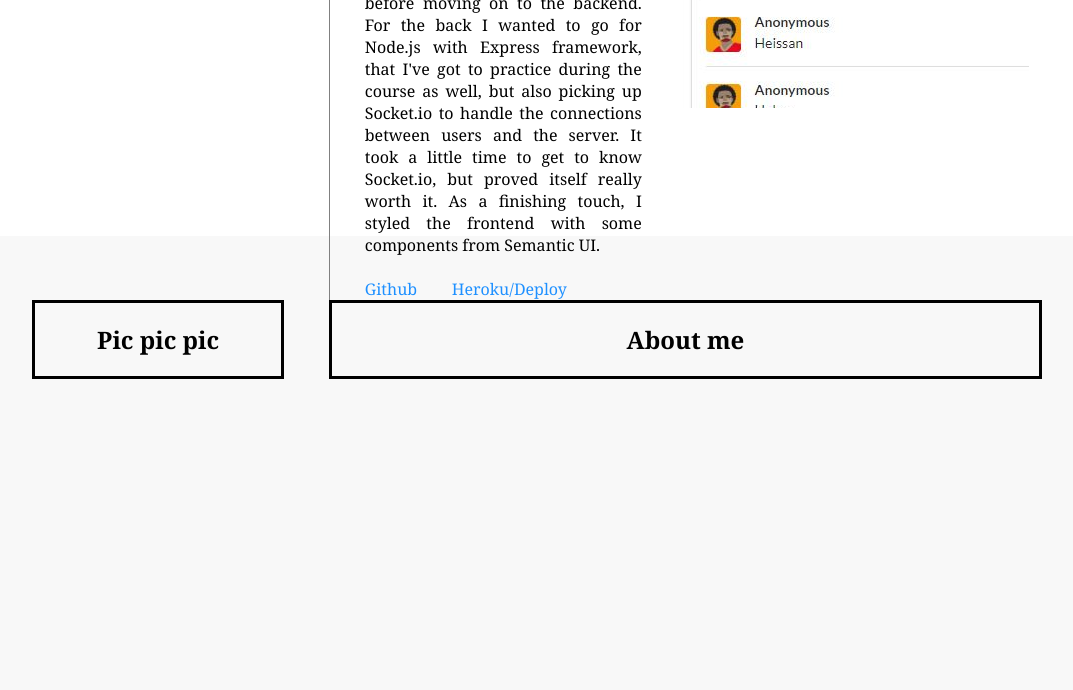
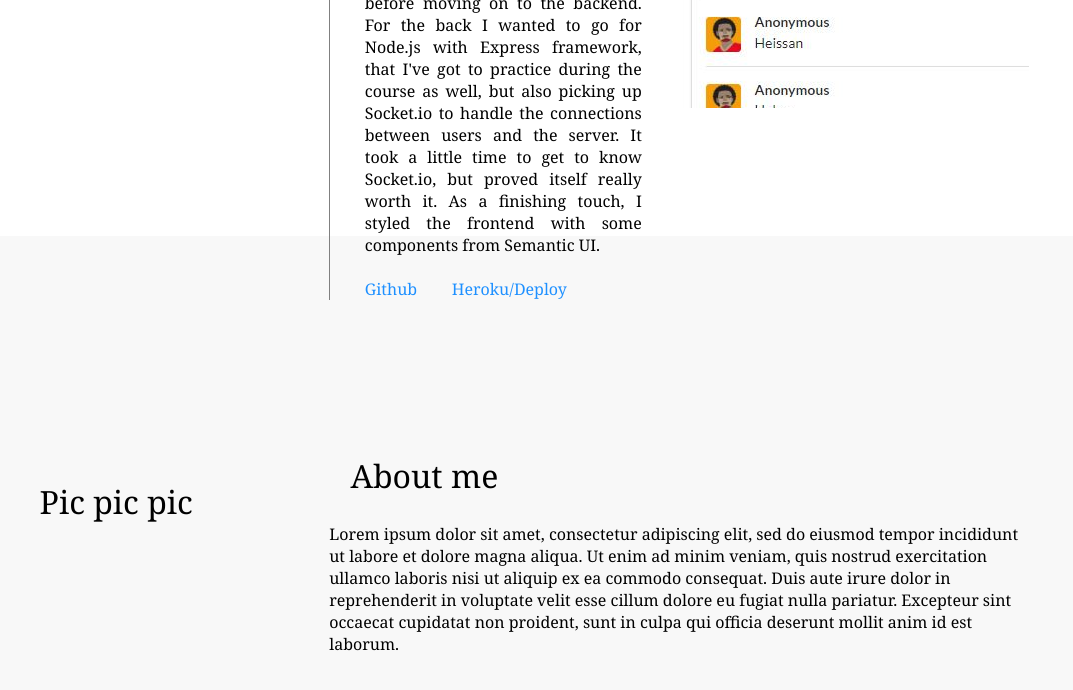
Before and after one commit to Sundholm11/portfolio, a React (Create React App) app: page / in a window 1280 px wide. Shown: the part 1283-1973 px from the top of the page, without its empty margins (106-1179 px from the left). Built offline with nearby package versions, Linux system fonts and the light colour scheme; the HTML template or start-up script is replaced by a standard one.

Commit message:
Doodling aboutme styling

```diff
--- a/src/components/AboutMe.tsx
+++ b/src/components/AboutMe.tsx
@@ -6,10 +6,11 @@
 	return (
 		<div className="mainContainer" style={{ backgroundColor: "#f8f8f8" }}>
 			<div className="aboutLeftContainer">
-                <h2>Pic pic pic</h2>
+                <h2 className="about">Pic pic pic</h2>
             </div>
             <div className="aboutRightContainer">
-                <h2>About me</h2>
+                <h2 className="about">About me</h2>
+                <p className="aboutDescription">Lorem ipsum dolor sit amet, consectetur adipiscing elit, sed do eiusmod tempor incididunt ut labore et dolore magna aliqua. Ut enim ad minim veniam, quis nostrud exercitation ullamco laboris nisi ut aliquip ex ea commodo consequat. Duis aute irure dolor in reprehenderit in voluptate velit esse cillum dolore eu fugiat nulla pariatur. Excepteur sint occaecat cupidatat non proident, sunt in culpa qui officia deserunt mollit anim id est laborum.</p>
             </div>
 		</div>
 	)
--- a/src/styles/AboutMe.css
+++ b/src/styles/AboutMe.css
@@ -2,13 +2,27 @@
 	display: block;
 	float: left;
 	width: 24%;
+	margin-top: 15%;
 	margin-left: 1%;
-	border: solid;
 }
 
 div.aboutRightContainer {
 	display: block;
 	width: 69%;
+	margin-top: 15%;
 	margin-left: 30%;
-	border: solid;
 }
+
+h2.about {
+	margin-left: 3%;
+	text-align: left;
+	font-size: 200%;
+	font-weight: lighter;
+}
+
+p.aboutDescription {
+	color: black;
+	text-align: left;
+	font-weight: lighter;
+	margin-bottom: 10%;
+}
```
